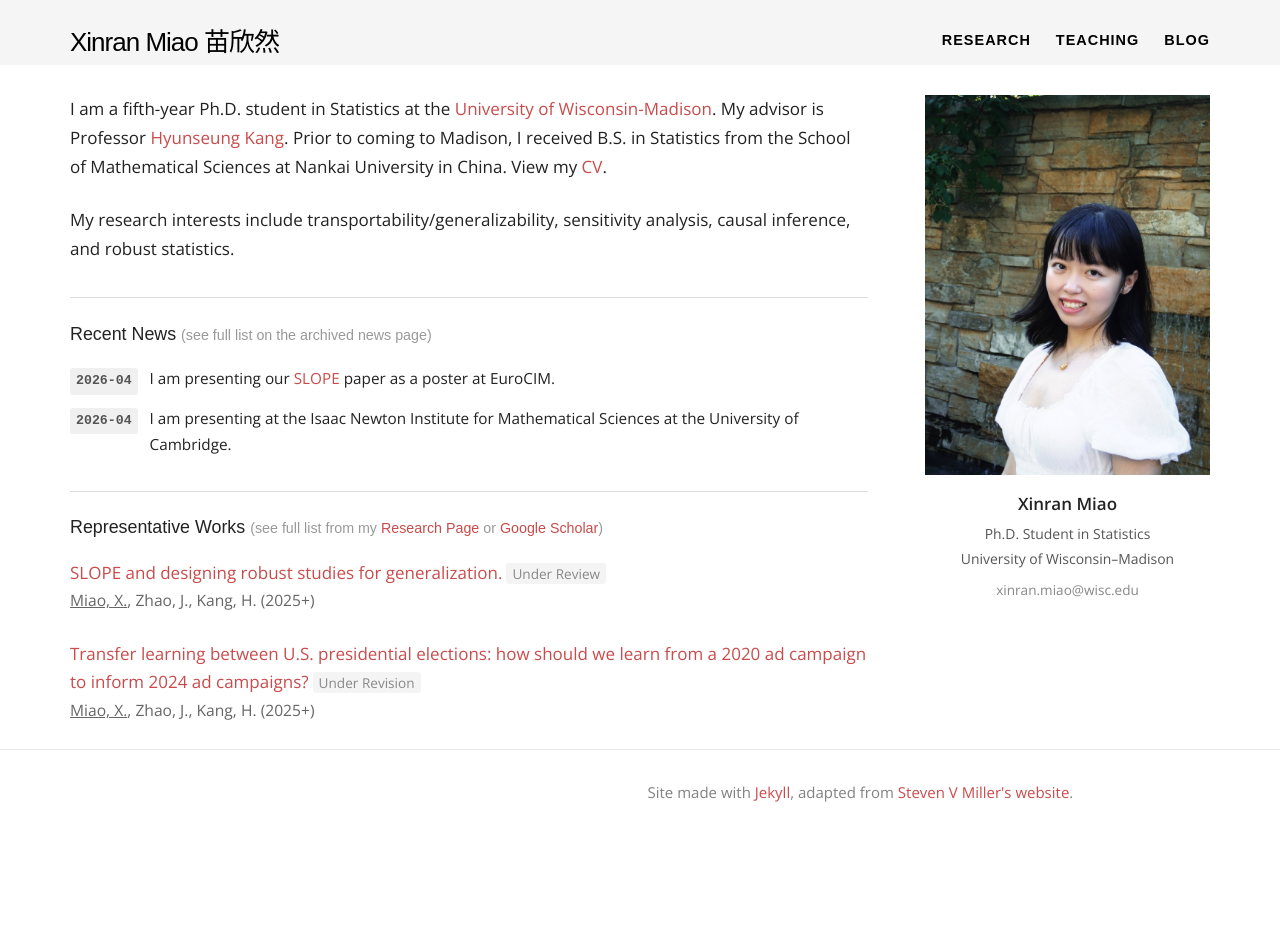
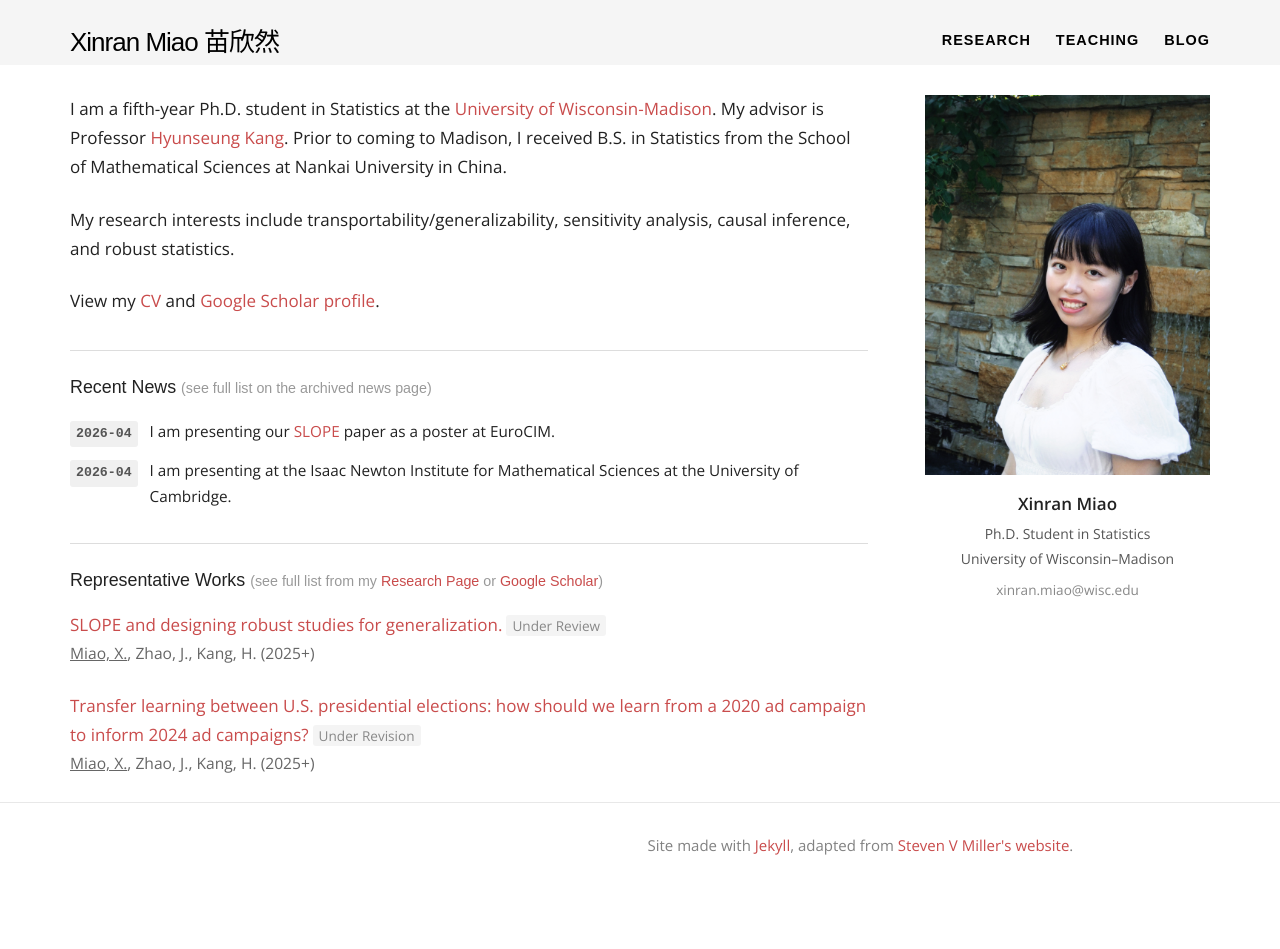
Before and after one commit to XinranMiao/XinranMiao.github.io, a Jekyll site: the page built from index.html, in a window 1280 px wide. Built offline with Jekyll 4.4.1, drawn with Linux system fonts in a browser that asks for light colours; nearby versions of some CDN libraries; some web fonts are replaced; comment, search, counter and statistics services are not loaded; before the commit the page ends 900 px from its top, so only the background shows below that.

Commit message:
update cv

```diff
--- a/index.html
+++ b/index.html
@@ -134,11 +134,15 @@ hr.section-rule {
 	             <p>I am a fifth-year Ph.D. student in Statistics at the <a href="https://www.wisc.edu">University of Wisconsin-Madison</a>. My advisor is
                  Professor <a href="https://pages.cs.wisc.edu/~hyunseung/">Hyunseung Kang</a>.
                  Prior to coming to Madison, I received B.S. in Statistics from the School of Mathematical Sciences at Nankai University in China.
-                 View my <a href="docs/xinranmiao_cv.pdf">CV</a>.
                 </p>
+
                 <p>My research interests include transportability/generalizability, sensitivity analysis, causal inference, and robust statistics. </p>
                   <!--[<a href = "https://xinranmiao.github.io/research/">Research page</a>] [<a href = "https://scholar.google.com/citations?user=5vHFhx8AAAAJ&hl=en">Google Scholar</a>]</p>
                   --->
+
+                  <p>
+                View my <a href="docs/xinranmiao_cv.pdf">CV</a> and <a href="https://scholar.google.com/citations?user=5vHFhx8AAAAJ&hl=en">Google Scholar profile</a>.
+                </p>
 
 
 
```
Also changed, not shown: 1 other file.
